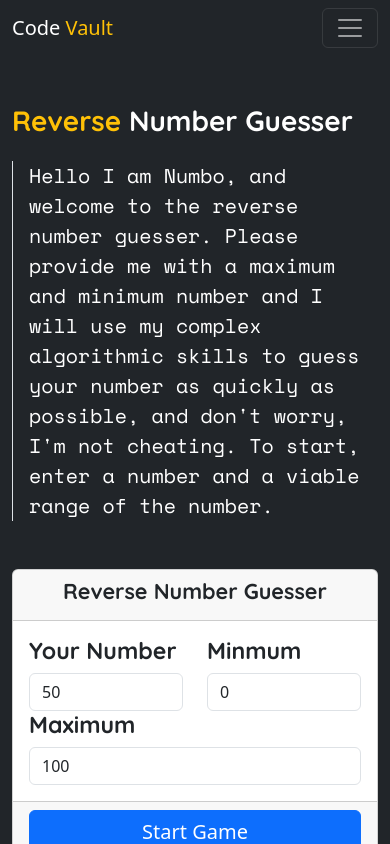
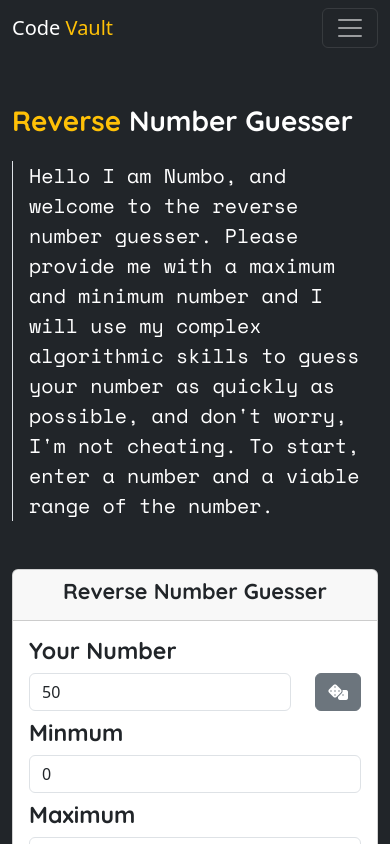
Before and after one commit to Oded2/Code-Vault, a SvelteKit app: page /fun-games/reversenumberguess in a window 390 px wide. Shown: the top 844 px of the page. Built offline with nearby package versions, Linux system fonts and the light colour scheme; a web font is replaced by a local one.

Commit message:
Added randomize button for numbos game

```diff
--- a/src/routes/fun-games/reversenumberguess/+page.svelte
+++ b/src/routes/fun-games/reversenumberguess/+page.svelte
@@ -114,6 +114,15 @@
     let rand = Math.floor(Math.random() * difference) + min;
     return rand;
   }
+  function randomizeUserNum() {
+    if (!minNum) {
+      minNum = 0;
+    }
+    if (!maxNum) {
+      maxNum = 100;
+    }
+    userNum = randomNum(minNum, maxNum);
+  }
 </script>
 
 <Modal showModal={showLoseModal} on:click={toggleLoseModal}
@@ -165,24 +174,41 @@
         <form on:submit={handleStart}>
           <div class="card-body">
             <div class="row">
+              <div class="col" />
+            </div>
+            <div class="row">
+              <div class="col-md">
+                <h3 class="font-google-quicksand fw-bold">Your Number</h3>
+                <div class="row">
                   <div class="col">
-                <h3 class="font-google-quicksand fw-bold">Your Number</h3>
                     <input
                       type="number"
                       class="form-control"
                       class:border-error={errors["user"]["error"]}
                       bind:value={userNum}
                     />
+                  </div>
+                  <div class="col-auto">
+                    <button
+                      type="button"
+                      class="btn btn-secondary"
+                      title="Randomize"
+                      on:click={randomizeUserNum}
+                    >
+                      <i class="fa-solid fa-dice" />
+                    </button>
+                  </div>
+                </div>
 
                 <span class="form-text text-danger"
                   >{errors["user"]["message"]}</span
                 >
               </div>
-              <div class="col">
+              <div class="col-md mt-2 mt-md-0">
                 <h3 class="font-google-quicksand fw-bold">Minmum</h3>
                 <input type="number" class="form-control" bind:value={minNum} />
               </div>
-              <div class="col">
+              <div class="col-md mt-2 mt-md-0">
                 <h3 class="font-google-quicksand fw-bold">Maximum</h3>
                 <input type="number" class="form-control" bind:value={maxNum} />
               </div>
```
Lines whose indentation alone changed are shown as unchanged.
